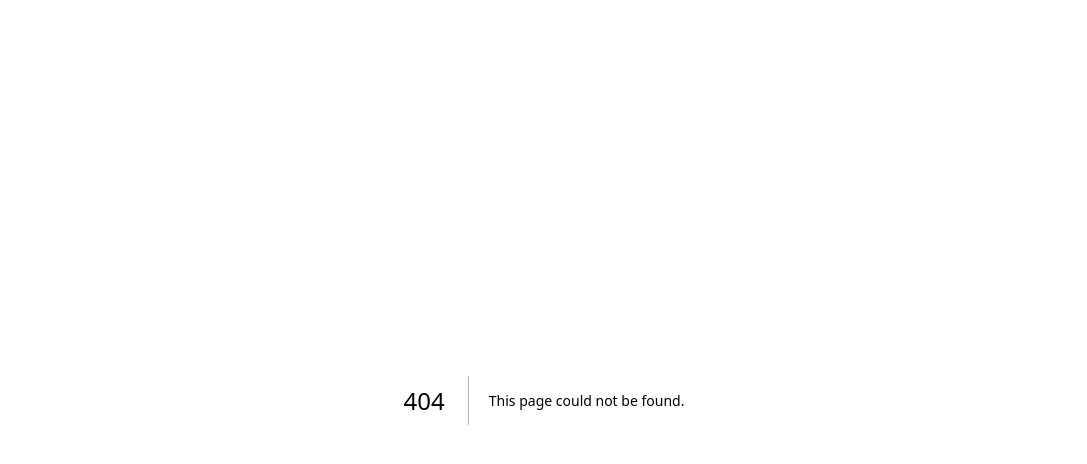
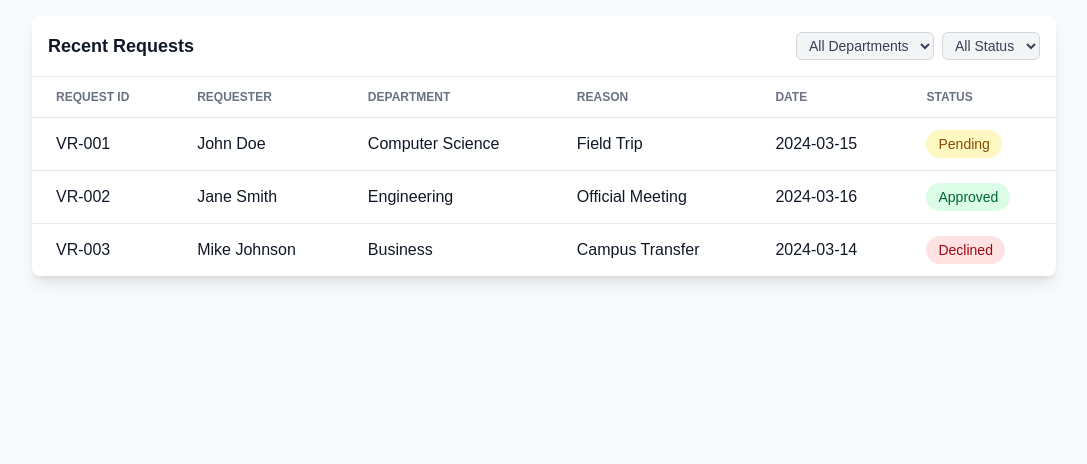
Before and after one commit to mclaire12/Imotrak-Staff-portal, a Next.js app: page /request-overview in a window 1280 px wide. Before the commit this address had no page. Shown: the top 464 px of the page, without its empty margins (96-1183 px from the left). Built offline with nearby package versions, Linux system fonts and the light colour scheme.

Commit message:
request overview

```diff
--- /dev/null
+++ b/app/(staff)/request-overview/page.tsx
@@ -0,0 +1,69 @@
+"use client";
+
+import { useState } from "react";
+
+export default function RecentRequests() {
+  const [requests] = useState([
+    { id: "VR-001", requester: "John Doe", department: "Computer Science", reason: "Field Trip", date: "2024-03-15", status: "Pending" },
+    { id: "VR-002", requester: "Jane Smith", department: "Engineering", reason: "Official Meeting", date: "2024-03-16", status: "Approved" },
+    { id: "VR-003", requester: "Mike Johnson", department: "Business", reason: "Campus Transfer", date: "2024-03-14", status: "Declined" },
+  ]);
+
+  return (
+    <div className="p-4 bg-gray-50 min-h-screen">
+      <div className="max-w-5xl mx-auto">
+        <div className="bg-white rounded-lg shadow-lg">
+          <div className="flex justify-between items-center p-4 border-b border-gray-200">
+            <h2 className="text-lg font-semibold text-gray-900">Recent Requests</h2>
+            <div className="flex space-x-2">
+              <select className="border border-gray-300 rounded-md px-2 py-1 text-sm text-gray-700 bg-gray-100 focus:outline-none focus:ring-2 focus:ring-blue-500">
+                <option>All Departments</option>
+              </select>
+              <select className="border border-gray-300 rounded-md px-2 py-1 text-sm text-gray-700 bg-gray-100 focus:outline-none focus:ring-2 focus:ring-blue-500">
+                <option>All Status</option>
+              </select>
+            </div>
+          </div>
+          <div className="overflow-x-auto">
+            <table className="w-full text-left">
+              <thead>
+                <tr className="text-xs font-medium text-gray-500 uppercase">
+                  <th className="py-3 px-6">Request ID</th>
+                  <th className="py-3 px-6">Requester</th>
+                  <th className="py-3 px-6">Department</th>
+                  <th className="py-3 px-6">Reason</th>
+                  <th className="py-3 px-6">Date</th>
+                  <th className="py-3 px-6">Status</th>
+                </tr>
+              </thead>
+              <tbody>
+                {requests.map((request, index) => (
+                  <tr key={index} className="border-t border-gray-200">
+                    <td className="py-3 px-6 text-gray-900">{request.id}</td>
+                    <td className="py-3 px-6 text-gray-900">{request.requester}</td>
+                    <td className="py-3 px-6 text-gray-900">{request.department}</td>
+                    <td className="py-3 px-6 text-gray-900">{request.reason}</td>
+                    <td className="py-3 px-6 text-gray-900">{request.date}</td>
+                    <td className="py-3 px-6">
+                      <span
+                        className={`inline-block px-3 py-1 text-sm font-medium rounded-full ${
+                          request.status === "Pending"
+                            ? "bg-yellow-100 text-yellow-800"
+                            : request.status === "Approved"
+                            ? "bg-green-100 text-green-800"
+                            : "bg-red-100 text-red-800"
+                        }`}
+                      >
+                        {request.status}
+                      </span>
+                    </td>
+                  </tr>
+                ))}
+              </tbody>
+            </table>
+          </div>
+        </div>
+      </div>
+    </div>
+  );
+}
```
Also changed, not shown: 1 other file (tests, documents, lock files or other folders).
